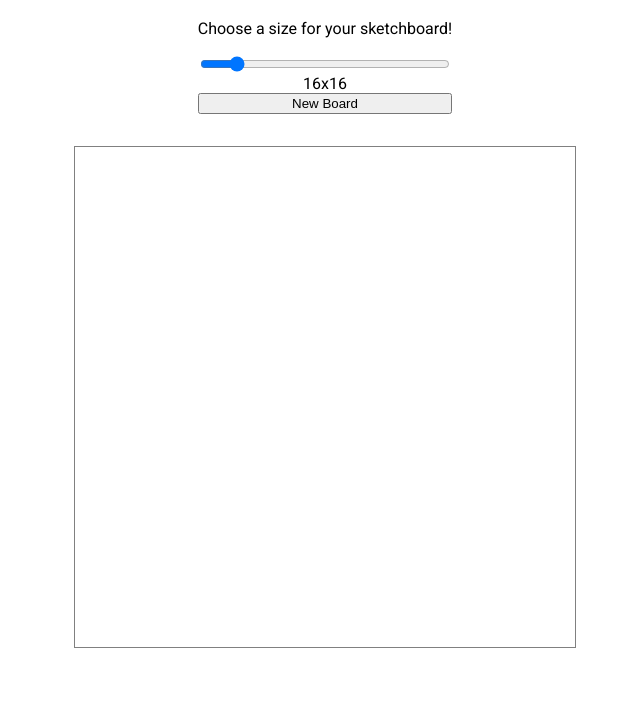
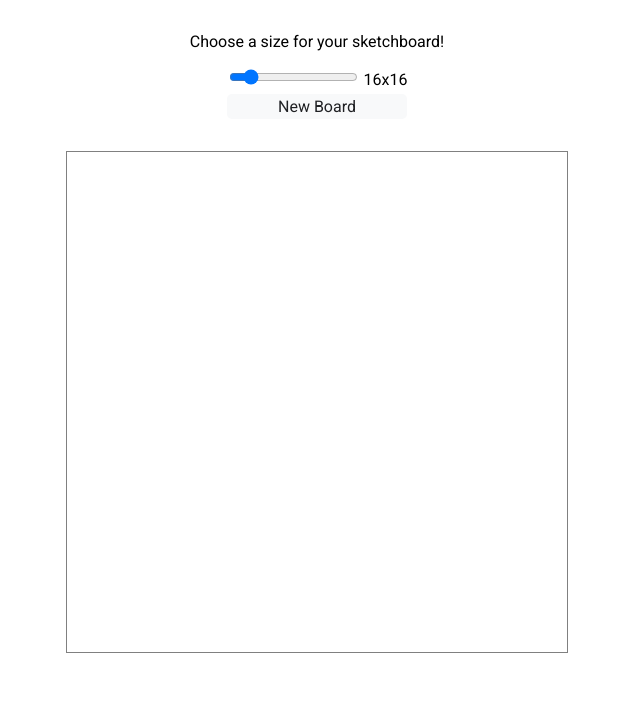
Before and after one commit to jvfe/etch-a-sketch, a plain HTML site: page index.html in a window 1280 px wide. Shown: the part 86-800 px from the top of the page, without its empty margins (323-963 px from the left). Drawn offline with Linux system fonts and the light colour scheme.

Commit message:
refactor: Improve styling & darkening logic

```diff
--- a/index.html
+++ b/index.html
@@ -17,10 +17,13 @@
                 Etch-a-Sketch
             </h1>
         </div>
+        <p>Choose a size for your sketchboard!</p>
+
         <div id="user-inputs">
-            <p>Choose a size for your sketchboard!</p>
-            <input type="range" name="pixel-size" id="pixel-size" min="4" max="100" value="16">
-            <label id='size-label' for='pixel-size'></label>
+            <div id="range-input">
+                <input type="range" name="pixel-size" id="pixel-size" min="4" max="100" value="16">
+                <label id='size-label' for='pixel-size'></label>
+            </div>
             <button id="reset">
                 New Board
             </button>
--- a/src/index.js
+++ b/src/index.js
@@ -24,8 +24,11 @@ function makeGrid(dimension) {
         element.addEventListener('mouseover', () => {
             element.classList.add('fill');
             element.style.setProperty('opacity', element.dataset.alpha);
-            element.dataset.alpha = Number(element.dataset.alpha) + 0.1;
-            element.style.setProperty('opacity', element.dataset.alpha);
+            let alphaNumber = Number(element.dataset.alpha);
+            if (alphaNumber < 1) {
+                element.dataset.alpha = alphaNumber + 0.1;
+                element.style.setProperty('opacity', element.dataset.alpha);
+            }
         });
     });
 
--- a/styles/main.css
+++ b/styles/main.css
@@ -3,13 +3,19 @@
     --grid-cols: 1;
 }
 
+html {
+  margin:0;padding:0;
+}
+
 body {
+    margin:0;padding:0;
     width: 100%;
     height: 100%;
     font-family: 'Roboto', sans-serif;
 }
 
 #title {
+    margin: 4vh 0 4vh 0;
     font-family: 'Fira Sans', sans-serif;
 }
 
@@ -22,9 +28,21 @@ body {
 
 #user-inputs {
     display: grid;
-    grid-template-columns: 1;
-    grid-template-rows: 2;
+    grid-template-columns: 2;
+    grid-template-rows: 3;
     text-align: center;
+}
+
+#reset {
+    margin-top: 5px;
+    font-family: inherit;
+    color: #202124;
+    background-color: #f8f9fa;
+    border-radius: 5px;
+    font-size: medium;
+    height: 25px;
+    border: gray;
+    cursor: pointer;
 }
 
 .canvas-grid {
@@ -40,7 +58,6 @@ body {
 
 .square {
     box-sizing: border-box;
-    /* border: 1px solid gray; */
 }
 
 .fill {
```
